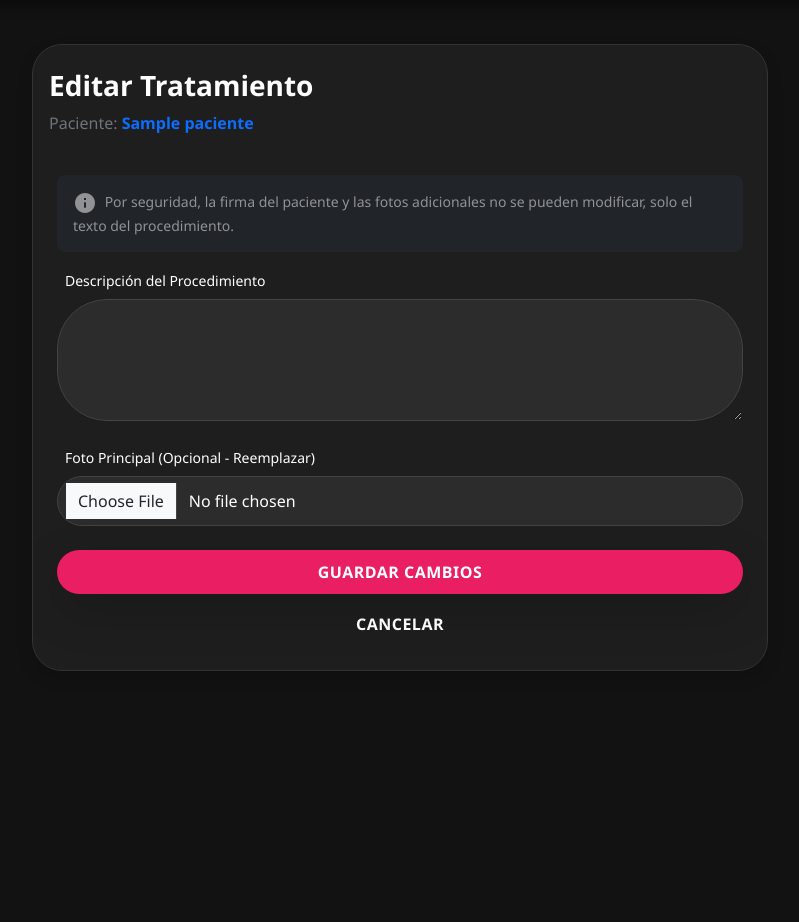
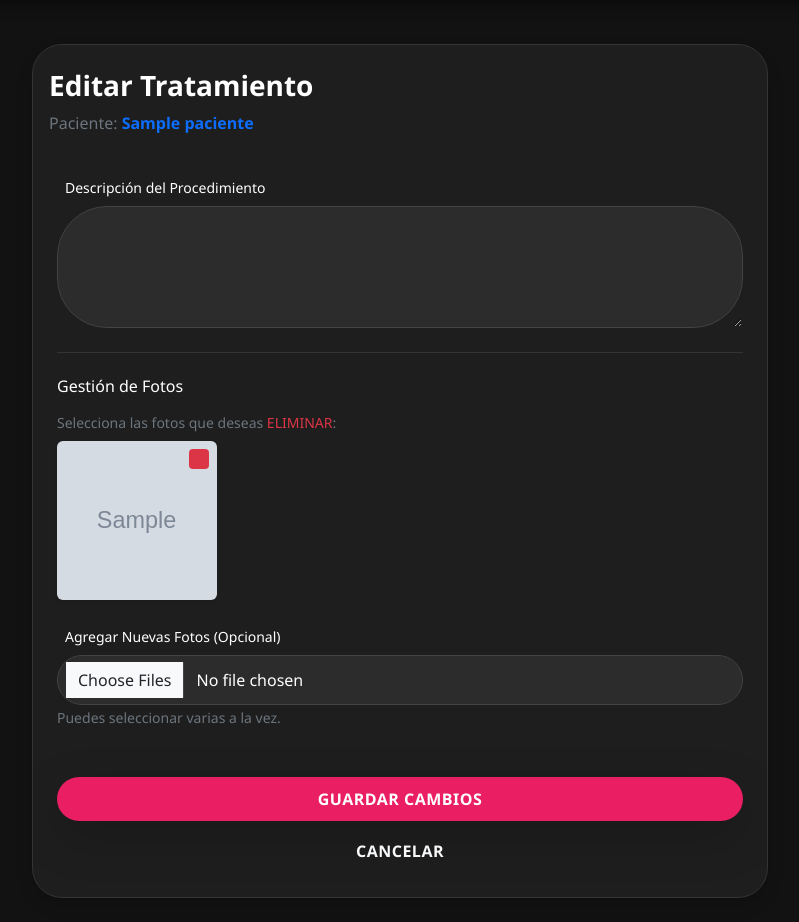
Before and after one commit to eden595/podologia, a Django app: template podologia_project/pacientes/templates/pacientes/formulario_tratamiento_editar.html in a window 1280 px wide. Shown: the part 82-1004 px from the top of the page, without its empty margins (240-1039 px from the left). Before the commit the page ends 753 px from the top, so only its background shows below. Run offline with Django 5.2, Linux system fonts and the light colour scheme; the template is opened without the code that fills it: values that come from a table or form of the project are taken from there, others are empty; tables that the repository leaves empty hold one stand-in row (values such as "Sample post"); grey boxes marked "Sample" are stand-in pictures; parts of the project's set-up code (start-up, migrations or seed data) failed here and were passed over.

Commit message:
Mejorar diseño detalle paciente y galeria

```diff
--- a/podologia_project/pacientes/templates/pacientes/formulario_tratamiento_editar.html
+++ b/podologia_project/pacientes/templates/pacientes/formulario_tratamiento_editar.html
@@ -12,22 +12,40 @@
                 <form method="post" enctype="multipart/form-data">
                     {% csrf_token %}
 
-                    <div class="alert alert-info small rounded-3 border-0 bg-dark text-white-50">
-                        <span class="material-icons-round align-middle me-1">info</span>
-                        Por seguridad, la firma del paciente y las fotos adicionales no se pueden modificar, solo el texto del procedimiento.
-                    </div>
-
                     <div class="mb-4">
                         <label class="text-white form-label small ms-2">Descripción del Procedimiento</label>
                         {{ form.procedimiento }}
                     </div>
 
+                    <hr class="border-secondary my-4">
+
+                    <h6 class="text-white mb-3">Gestión de Fotos</h6>
+
+                    {% if object.fotos_tratamiento.all %}
+                        <p class="text-secondary small mb-2">Selecciona las fotos que deseas <span class="text-danger">ELIMINAR</span>:</p>
+                        <div class="row g-3 mb-4">
+                            {% for foto in object.fotos_tratamiento.all %}
+                            <div class="col-4 col-sm-3">
+                                <div class="position-relative">
+                                    <img src="{{ foto.imagen.url }}" class="rounded shadow-sm w-100" style="aspect-ratio: 1/1; object-fit: cover;">
+                                    <div class="form-check position-absolute top-0 end-0 m-1">
+                                        <input class="form-check-input bg-danger border-0" type="checkbox" name="borrar_foto_{{ foto.id }}" style="cursor: pointer; width: 20px; height: 20px;">
+                                    </div>
+                                </div>
+                            </div>
+                            {% endfor %}
+                        </div>
+                    {% else %}
+                        <p class="text-white-50 small fst-italic">No hay fotos adicionales en este registro.</p>
+                    {% endif %}
+
                     <div class="mb-4">
-                        <label class="text-white form-label small ms-2">Foto Principal (Opcional - Reemplazar)</label>
-                        {{ form.foto }}
+                        <label class="text-white form-label small ms-2">Agregar Nuevas Fotos (Opcional)</label>
+                        <input type="file" name="nuevas_fotos_extra" multiple class="form-control">
+                        <small class="text-secondary">Puedes seleccionar varias a la vez.</small>
                     </div>
 
-                    <div class="d-grid gap-2">
+                    <div class="d-grid gap-2 mt-5">
                         <button type="submit" class="btn btn-primary btn-oval-pro shadow-lg" style="background: #e91e63; border: none;">
                             GUARDAR CAMBIOS
                         </button>
```
Also changed, not shown: podologia_project/pacientes/views.py (+24 -8 lines).
